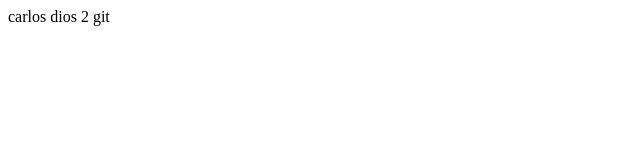
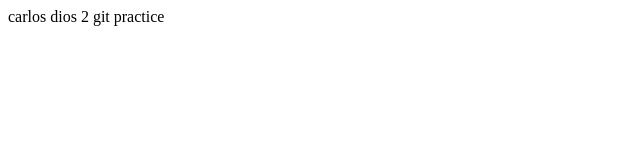
Before and after one commit to carlosimery1/pagina-carlos-, a plain HTML site: page index.html in a window 1280 px wide. Shown: the full height of the page, 0-640 px from the left. Drawn offline with Linux system fonts and the light colour scheme.

Commit message:
Apply suggestions from code review

```diff
--- a/index.html
+++ b/index.html
@@ -1,5 +1,5 @@
 <html>
     <body>
-        carlos dios 2 git
+        carlos dios 2 git practice
     </body>
 </html>
```
